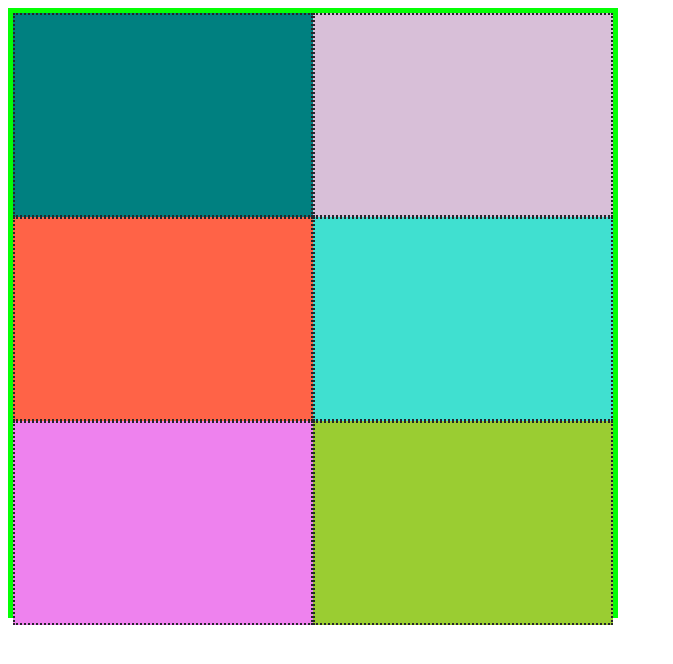
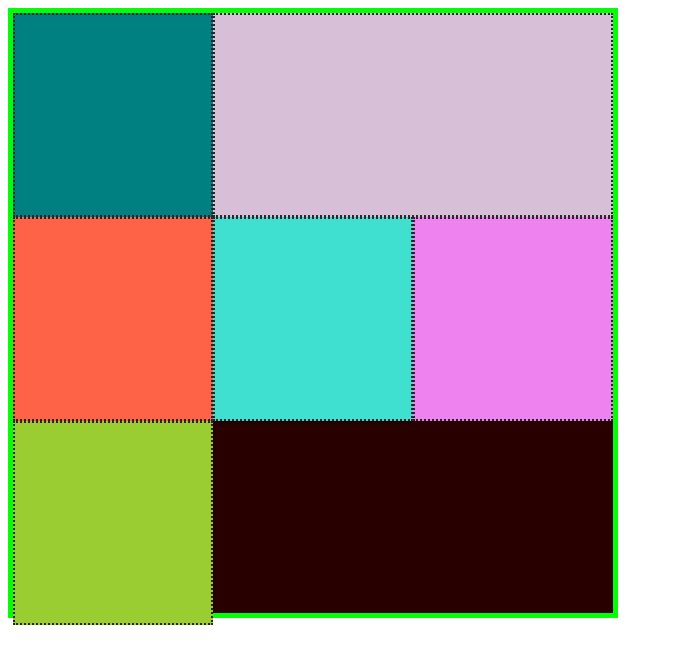
Before and after one commit to acciojob/grids-SurjeetMandal, a website: page main.html in a window 1280 px wide. Shown: the whole page, without its empty margins (0-673 px from the left). Drawn offline with Linux system fonts and the light colour scheme.

Commit message:
created a submission

```diff
--- a/styles.css
+++ b/styles.css
@@ -4,7 +4,7 @@
 	border: 5px solid rgb(4,255,4);
 	background-color: rgb(41,0,0);
 	display: grid;
-	grid-template-columns: 1fr 1fr;
+	grid-template-columns: 200px 200px 200px;
 }
 .item-1{
 	height: 200px;
@@ -12,15 +12,14 @@
 }
 .first{
 	background-color: teal;
-	width: 1/3;
 }
 .second{
 	background-color: thistle;
-	width: 2/3;
+	grid-column-start: 2;
+	grid-column-end: 4;
 }
 .third{
 	background-color: tomato;
-	width: 1/3;
 	offset: 2;
 
 }
@@ -32,4 +31,5 @@
 }
 .sixth{
 	background-color: yellowgreen;
+
 }
```
